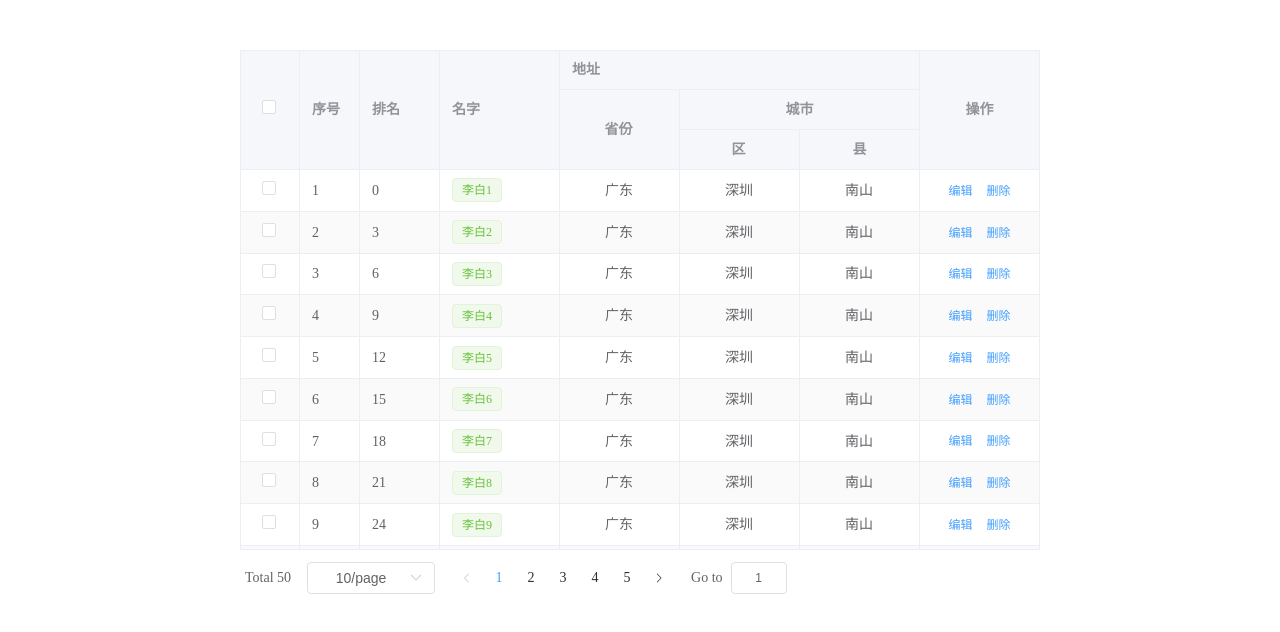
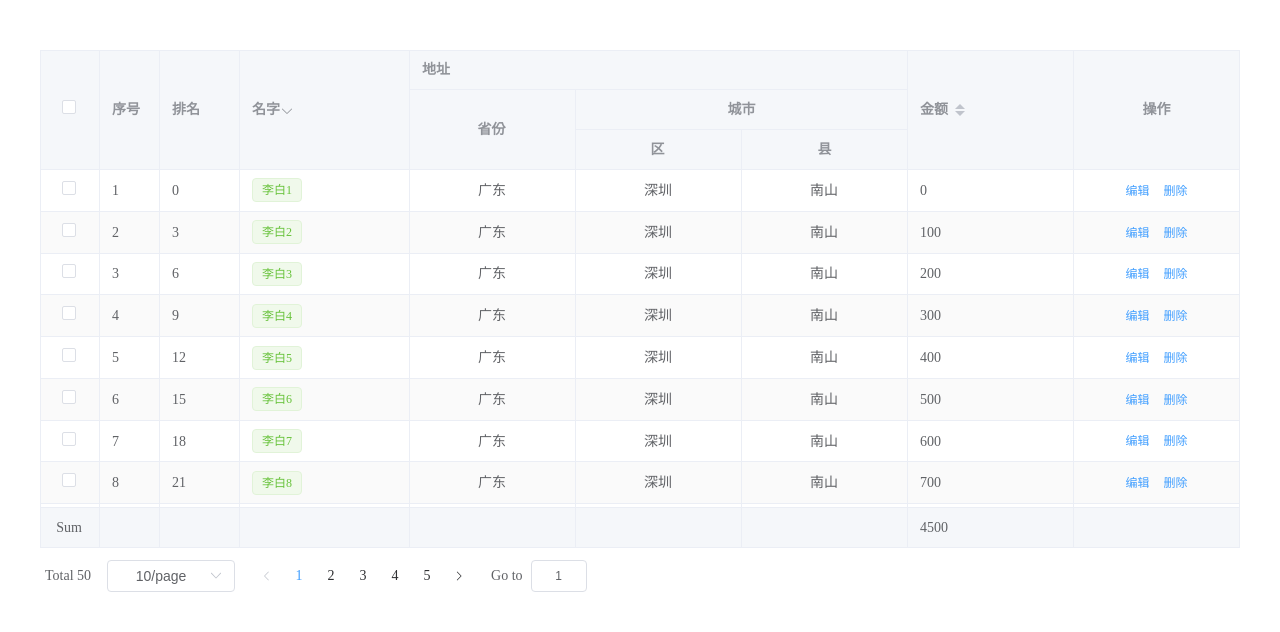
Before and after one commit to baiwumm/vue3-element-table, a Vue app: page / in a window 1280 px wide. Shown: the top 632 px of the page. Built offline with nearby package versions, Linux system fonts and the light colour scheme.

Commit message:
feat: 添加排序、筛选、合计行等操作

```diff
--- a/src/App.vue
+++ b/src/App.vue
@@ -68,6 +68,7 @@ function fetchData() {
       province: "广东",
       area: "深圳",
       county: "南山",
+      amount: i * 100
     });
   }
   return result;
@@ -97,7 +98,7 @@ onMounted(() => {
 </script>
 
 <template>
-  <div class="container" style="width: 800px; margin: 50px auto">
+  <div class="container" style="width: 1200px; margin: 50px auto">
     <XmwTable
       :tableData="state.data"
       :loading="state.loading"
@@ -111,26 +112,19 @@ onMounted(() => {
       stripe
       border
       showSeletion
-      height="500"
+      max-height="500"
+      show-summary
     >
       <template v-slot:multiSelectMenu="{ selection }">
-        <el-button type="text" size="small" @click="batchDelete(selection)"
-          >批量删除</el-button
-        >
-        <el-button type="text" size="small" @click="batchExport(selection)"
-          >批量导出</el-button
-        >
+        <el-button type="text" size="small" @click="batchDelete(selection)">批量删除</el-button>
+        <el-button type="text" size="small" @click="batchExport(selection)">批量导出</el-button>
       </template>
       <template v-slot:name="{ scope }">
         <el-tag type="success">{{ scope.row.name }}</el-tag>
       </template>
       <template v-slot:handler="{ scope }">
-        <el-button type="text" size="small" @click="handlerEdit(scope)"
-          >编辑</el-button
-        >
-        <el-button type="text" size="small" @click="handlerDelect(scope)"
-          >删除</el-button
-        >
+        <el-button type="text" size="small" @click="handlerEdit(scope)">编辑</el-button>
+        <el-button type="text" size="small" @click="handlerDelect(scope)">删除</el-button>
       </template>
     </XmwTable>
   </div>
--- a/src/data.ts
+++ b/src/data.ts
@@ -1,4 +1,12 @@
-
+import type { TableColumnCtx } from 'element-plus/es/components/table/src/table-column/defaults'
+interface columnTypes {
+    id: string,
+    name: string,
+    province: string,
+    area: string,
+    county: string,
+    amount: Number
+}
 // 表格列配置
 export const columns: any = [
     // 自定义索引
@@ -14,6 +22,16 @@ export const columns: any = [
     {
         prop: 'name',
         label: '名字',
+        filters: [
+            { text: '李白2', value: '李白2' },
+            { text: '李白4', value: '李白4' }
+        ],
+        'filter-method': (value: string,
+            row: columnTypes,
+            column: TableColumnCtx<columnTypes>) => {
+            const property = column['property']
+            return row[property] === value
+        },
         slotName: 'name'
     },
     {
@@ -43,5 +61,10 @@ export const columns: any = [
                 ]
             }
         ]
-    }
+    },
+    {
+        prop: 'amount',
+        label: '金额',
+        sortable: true
+    },
 ]
```
